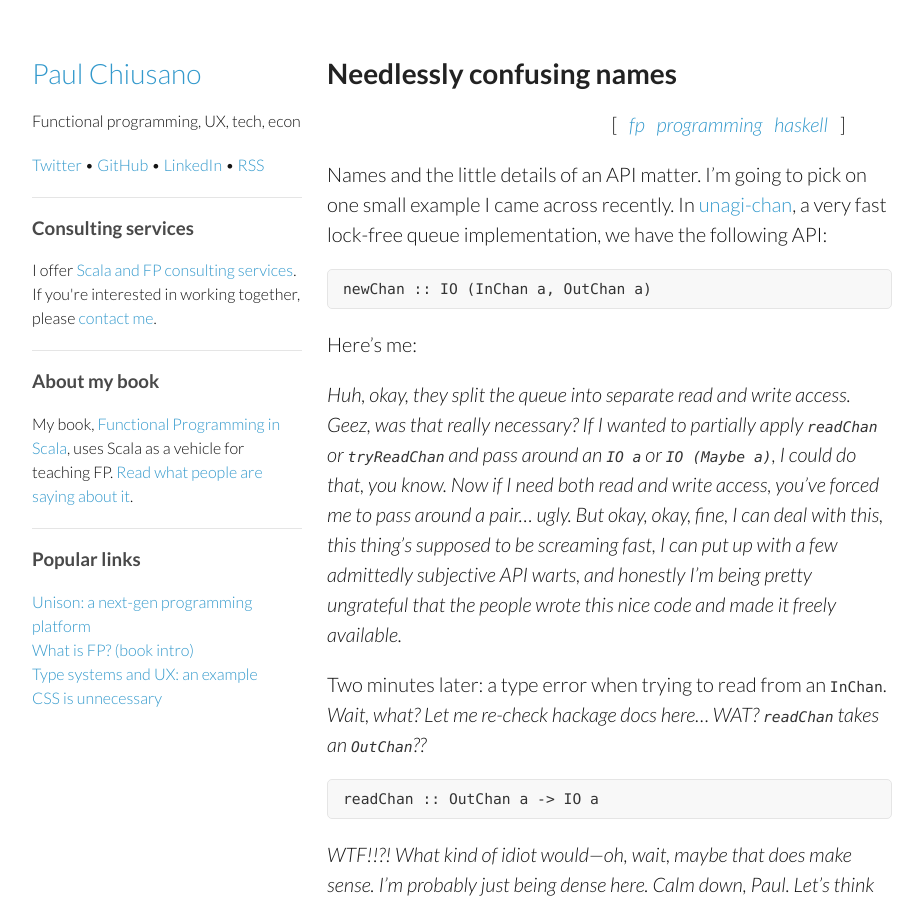
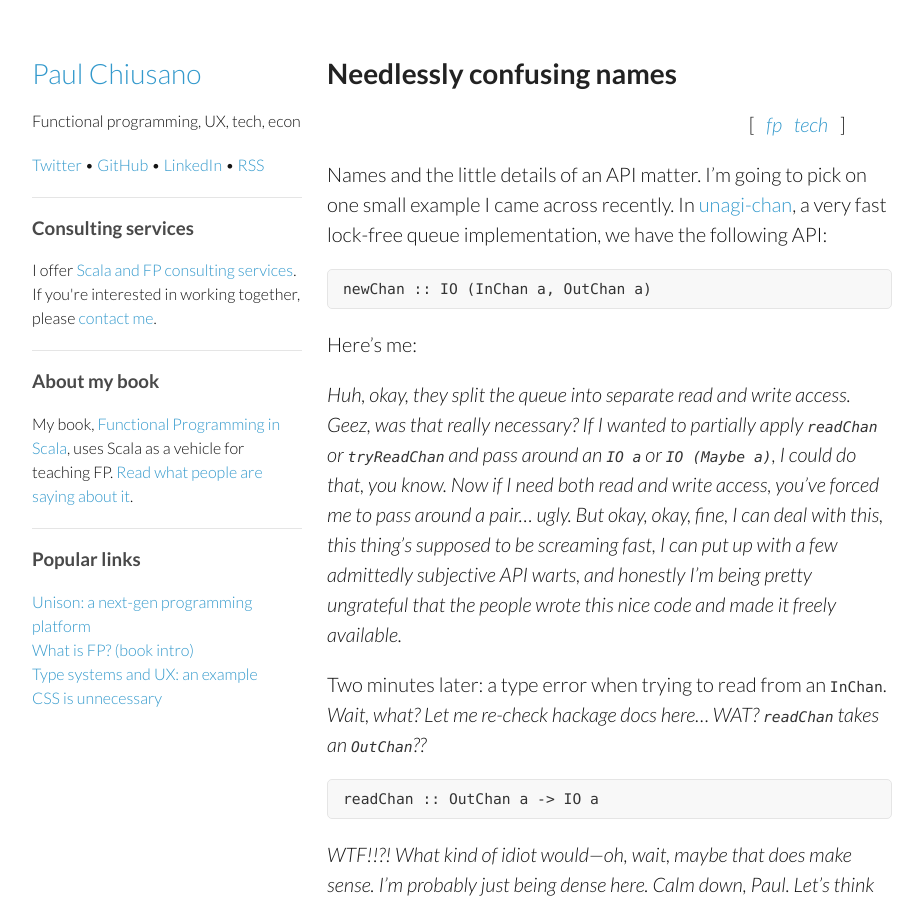
Before and after one commit to pchiusano/pchiusano.github.io, a Jekyll site: the page built from _posts/2016-07-18-needlessly-complicated.markdown, in a window 1280 px wide and 900 px high. Shown: the whole window, without its empty margins (178-1101 px from the left). Built offline with Jekyll 4.4.1, drawn with Linux system fonts in a browser that asks for light colours; comment, search, counter and statistics services are not loaded.

Commit message:
Update 2016-07-18-needlessly-complicated.markdown

```diff
--- a/_posts/2016-07-18-needlessly-complicated.markdown
+++ b/_posts/2016-07-18-needlessly-complicated.markdown
@@ -1,6 +1,6 @@
 ---
 layout: post
-categories: [fp, programming, haskell]
+categories: [fp, tech]
 title: Needlessly confusing names
 ---
 
```
